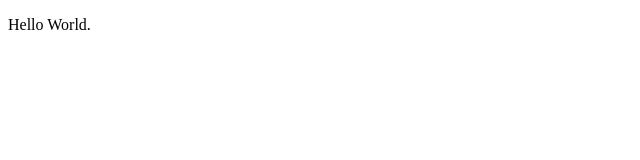
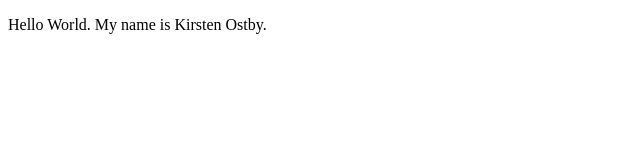
Before and after one commit to kkostby/lis351-ostby.github.io, a plain HTML site: page index.html in a window 1280 px wide. Shown: the whole page, without its empty margins (0-640 px from the left). Drawn offline with Linux system fonts and the light colour scheme.

Commit message:
Update index.html

```diff
--- a/index.html
+++ b/index.html
@@ -5,7 +5,7 @@
 </head>
 <body>
 
-<p>Hello World.</p>
+<p>Hello World. My name is Kirsten Ostby.</p>
 
 </body>
 </html>
```
